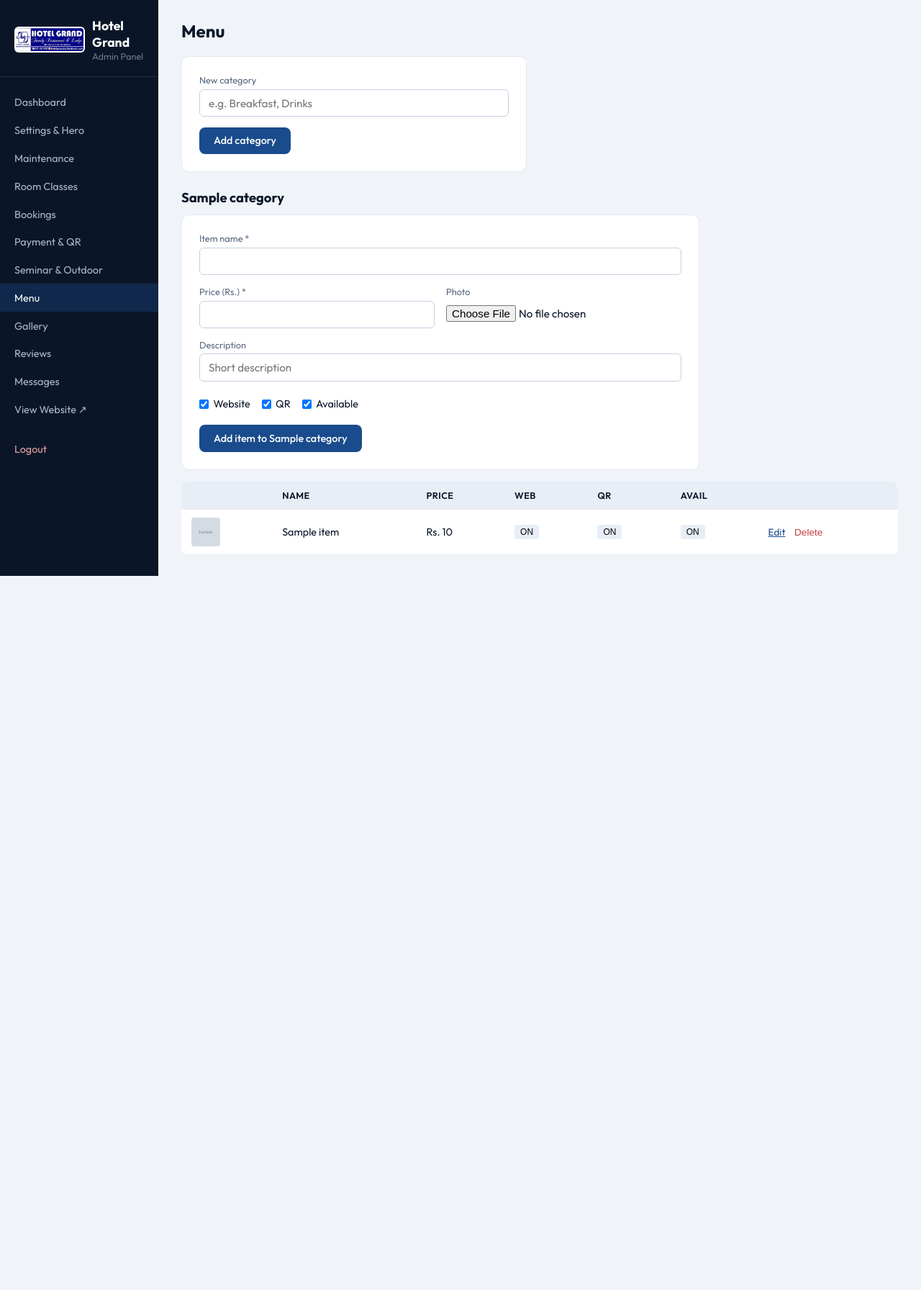
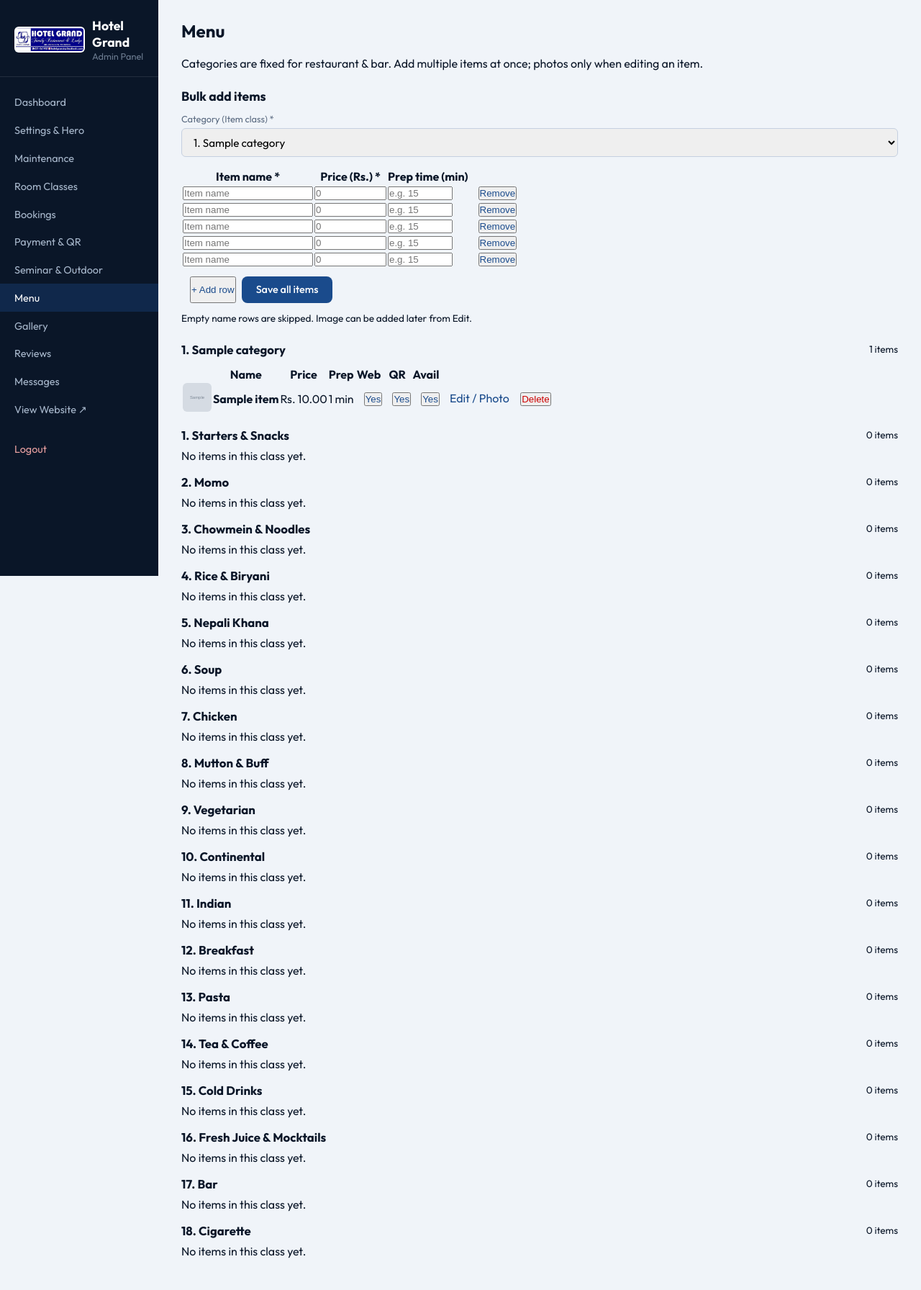
Before and after one commit to argonbhujel1/hotelgrandpublic, a Flask app: page /admin/menu in a window 1280 px wide. Shown: the whole page at 72% size. Before the commit the page ends 800 px from the top, so only its background shows below. Run offline with Flask 3, Linux system fonts and the light colour scheme; the visitor is signed in with stand-in values (Sample User, id 1); tables that the repository leaves empty hold one stand-in row (values such as "Sample post"); grey boxes marked "Sample" are stand-in pictures; some libraries are stand-ins or nearby versions.

Commit message:
final day update

```diff
--- a/hotel_site/__init__.py
+++ b/hotel_site/__init__.py
@@ -249,6 +249,7 @@ def _ensure_public_schema():
         "ALTER TABLE menu_items ADD COLUMN IF NOT EXISTS is_active BOOLEAN DEFAULT TRUE",
         "ALTER TABLE menu_items ADD COLUMN IF NOT EXISTS is_available BOOLEAN DEFAULT TRUE",
         "ALTER TABLE menu_items ADD COLUMN IF NOT EXISTS sort_order INTEGER DEFAULT 0",
+        "ALTER TABLE menu_items ADD COLUMN IF NOT EXISTS prep_time_minutes INTEGER",
         "ALTER TABLE room_types ADD COLUMN IF NOT EXISTS slug VARCHAR(140)",
         "ALTER TABLE room_types ADD COLUMN IF NOT EXISTS is_enabled BOOLEAN DEFAULT TRUE",
         "ALTER TABLE room_types ADD COLUMN IF NOT EXISTS sort_order INTEGER DEFAULT 0",
--- a/hotel_site/models/menu.py
+++ b/hotel_site/models/menu.py
@@ -36,6 +36,7 @@ class MenuItem(db.Model):
     show_on_website = db.Column(db.Boolean, default=True)
     show_on_qr = db.Column(db.Boolean, default=True)
     sort_order = db.Column(db.Integer, default=0)
+    prep_time_minutes = db.Column(db.Integer)
     created_at = db.Column(db.DateTime, default=npt_now_naive)
     updated_at = db.Column(db.DateTime, default=npt_now_naive, onupdate=npt_now_naive)
 
--- a/hotel_site/routes/admin.py
+++ b/hotel_site/routes/admin.py
@@ -551,12 +551,49 @@ def booking_status(bid):
 
 # ── Menu ──────────────────────────────────────────────
 
+
+DEFAULT_MENU_CATEGORIES = [
+    "Starters & Snacks", "Momo", "Chowmein & Noodles", "Rice & Biryani",
+    "Nepali Khana", "Soup", "Chicken", "Mutton & Buff", "Vegetarian",
+    "Continental", "Indian", "Breakfast", "Pasta",
+    "Tea & Coffee", "Cold Drinks", "Fresh Juice & Mocktails", "Bar", "Cigarette",
+]
+
+
+def _ensure_menu_categories():
+    """Create fixed restaurant/bar categories if missing (shared DB safe)."""
+    existing = {c.name.strip().lower(): c for c in MenuCategory.query.all()}
+    changed = False
+    for i, name in enumerate(DEFAULT_MENU_CATEGORIES, 1):
+        key = name.lower()
+        if key not in existing:
+            c = MenuCategory(name=name, slug=name.lower().replace(" ", "-").replace("&", "and"), sort_order=i, is_active=True)
+            db.session.add(c)
+            changed = True
+        else:
+            c = existing[key]
+            if c.sort_order != i:
+                c.sort_order = i
+                changed = True
+            if hasattr(c, "is_active") and not c.is_active:
+                c.is_active = True
+                changed = True
+    if changed:
+        try:
+            db.session.commit()
+        except Exception:
+            db.session.rollback()
+
 @admin_bp.route("/menu")
 @admin_required
 def menu():
     try:
         from hotel_site import _ensure_public_schema
         _ensure_public_schema()
+    except Exception:
+        pass
+    try:
+        _ensure_menu_categories()
     except Exception:
         pass
 
@@ -597,26 +634,79 @@ def menu_category():
 @admin_bp.route("/menu/item", methods=["POST"])
 @admin_required
 def menu_item():
-    cat_id = int(request.form.get("category_id", 0))
-    name = request.form.get("name", "").strip()
-    price = request.form.get("price", 0)
-    if name and cat_id:
+    """Legacy single-item add — still supported."""
+    cat_id = int(request.form.get("category_id", 0) or 0)
+    name = (request.form.get("name") or "").strip()
+    if cat_id and name:
+        try:
+            price = float(request.form.get("price") or 0)
+        except (TypeError, ValueError):
+            price = 0
+        prep = request.form.get("prep_time_minutes")
+        try:
+            prep = int(prep) if prep not in (None, "") else None
+        except (TypeError, ValueError):
+            prep = None
         item = MenuItem(
             category_id=cat_id,
             name=name,
-            description=request.form.get("description", "").strip(),
-            price=price or 0,
-            show_on_website=bool(request.form.get("show_on_website")),
-            show_on_qr=bool(request.form.get("show_on_qr")),
-            is_available=bool(request.form.get("is_available", True)),
-            is_orderable=True,
+            description=(request.form.get("description") or "").strip() or None,
+            price=price,
+            prep_time_minutes=prep,
+            is_available=True,
+            show_on_website=True,
+            show_on_qr=True,
+            is_active=True,
         )
-        img = _upload(request.files.get("image"), "menu")
-        if img:
-            item.image_url = img
         db.session.add(item)
         db.session.commit()
         flash("Menu item added.", "success")
+    return redirect(url_for("admin.menu"))
+
+
+@admin_bp.route("/menu/item/bulk", methods=["POST"])
+@admin_required
+def menu_item_bulk():
+    """Add multiple items at once (name, price, prep time). No image on bulk."""
+    cat_id = int(request.form.get("category_id", 0) or 0)
+    names = request.form.getlist("names[]") or request.form.getlist("names")
+    prices = request.form.getlist("prices[]") or request.form.getlist("prices")
+    preps = request.form.getlist("prep_times[]") or request.form.getlist("prep_times")
+    if not cat_id:
+        flash("Select a category.", "error")
+        return redirect(url_for("admin.menu"))
+    added = 0
+    for i, name in enumerate(names):
+        name = (name or "").strip()
+        if not name:
+            continue
+        try:
+            price = float(prices[i]) if i < len(prices) and prices[i] not in (None, "") else 0
+        except (TypeError, ValueError, IndexError):
+            price = 0
+        prep = None
+        try:
+            if i < len(preps) and preps[i] not in (None, ""):
+                prep = int(preps[i])
+        except (TypeError, ValueError, IndexError):
+            prep = None
+        item = MenuItem(
+            category_id=cat_id,
+            name=name,
+            price=price,
+            prep_time_minutes=prep,
+            is_available=True,
+            show_on_website=True,
+            show_on_qr=True,
+            is_active=True,
+        )
+        db.session.add(item)
+        added += 1
+    if added:
+        db.session.commit()
+        flash(f"{added} menu item(s) added. Add photos from Edit if needed.", "success")
+    else:
+        flash("No items to add (empty names).", "error")
     return redirect(url_for("admin.menu"))
 
 
@@ -751,6 +841,11 @@ def menu_item_edit(item_id):
         item.show_on_website = bool(request.form.get("show_on_website"))
         item.show_on_qr = bool(request.form.get("show_on_qr"))
         item.is_available = bool(request.form.get("is_available"))
+        try:
+            pt = request.form.get("prep_time_minutes")
+            item.prep_time_minutes = int(pt) if pt not in (None, "") else None
+        except (TypeError, ValueError):
+            pass
         img = _upload(request.files.get("image"), "menu")
         if img:
             item.image_url = img
--- a/hotel_site/templates/admin/menu.html
+++ b/hotel_site/templates/admin/menu.html
@@ -2,95 +2,137 @@
 {% block title %}Menu{% endblock %}
 {% block content %}
 <h1>Menu</h1>
+<p style="color:var(--muted);margin-bottom:1rem">Categories are fixed for restaurant &amp; bar. Add multiple items at once; photos only when editing an item.</p>
 
-<form method="post" action="{{ url_for('admin.menu_category') }}" class="admin-form" style="margin-bottom:1.5rem;max-width:480px">
+{% if categories %}
+<div class="admin-card" style="margin-bottom:1.5rem">
+  <h2 style="font-size:1.1rem;margin-bottom:.75rem">Bulk add items</h2>
+  <form method="post" action="{{ url_for('admin.menu_item_bulk') }}">
     <input type="hidden" name="csrf_token" value="{{ csrf_token() }}">
     <div class="form-group">
-    <label>New category</label>
-    <input name="name" placeholder="e.g. Breakfast, Drinks" required>
+      <label>Category (Item class) *</label>
+      <select name="category_id" required>
+        {% for c in categories %}
+        <option value="{{ c.id }}">{{ c.sort_order }}. {{ c.name }}</option>
+        {% endfor %}
+      </select>
     </div>
-  <button type="submit" class="btn-primary">Add category</button>
-</form>
-
-{% for cat in categories %}
-<section class="menu-admin-cat">
-  <h2>{{ cat.name }}</h2>
-
-  <form method="post" action="{{ url_for('admin.menu_item') }}" enctype="multipart/form-data" class="admin-form" style="margin-bottom:1rem">
-    <input type="hidden" name="csrf_token" value="{{ csrf_token() }}">
-    <input type="hidden" name="category_id" value="{{ cat.id }}">
-    <div class="form-group">
-      <label>Item name *</label>
-      <input name="name" required>
-    </div>
-    <div class="form-row">
-      <div class="form-group">
-        <label>Price (Rs.) *</label>
-        <input name="price" type="number" step="1" required>
-      </div>
-      <div class="form-group">
-        <label>Photo</label>
-        <input type="file" name="image" accept="image/*">
-      </div>
-    </div>
-    <div class="form-group">
-      <label>Description</label>
-      <input name="description" placeholder="Short description">
-    </div>
-    <div style="display:flex;flex-wrap:wrap;gap:1rem;margin:0.75rem 0">
-      <label class="check"><input type="checkbox" name="show_on_website" value="1" checked> Website</label>
-      <label class="check"><input type="checkbox" name="show_on_qr" value="1" checked> QR</label>
-      <label class="check"><input type="checkbox" name="is_available" value="1" checked> Available</label>
-    </div>
-    <button type="submit" class="btn-primary">Add item to {{ cat.name }}</button>
-  </form>
-
-  <table class="admin-table">
+    <div class="table-wrap" style="margin:.75rem 0">
+      <table class="data" id="bulkRows">
         <thead>
-      <tr><th></th><th>Name</th><th>Price</th><th>Web</th><th>QR</th><th>Avail</th><th></th></tr>
+          <tr>
+            <th>Item name *</th>
+            <th>Price (Rs.) *</th>
+            <th>Prep time (min)</th>
+            <th></th>
+          </tr>
         </thead>
         <tbody>
-    {% for it in (cat._items_list if cat._items_list is defined else cat.items) %}
+          {% for _ in range(5) %}
+          <tr class="bulk-row">
+            <td><input name="names[]" placeholder="Item name" style="width:100%"></td>
+            <td><input name="prices[]" type="number" step="1" min="0" placeholder="0" style="width:100px"></td>
+            <td><input name="prep_times[]" type="number" step="1" min="0" placeholder="e.g. 15" style="width:90px"></td>
+            <td><button type="button" class="btn-link" onclick="this.closest('tr').remove()">Remove</button></td>
+          </tr>
+          {% endfor %}
+        </tbody>
+      </table>
+    </div>
+    <div style="display:flex;gap:.5rem;flex-wrap:wrap;margin-bottom:.75rem">
+      <button type="button" class="btn-link" onclick="addBulkRow()">+ Add row</button>
+      <button type="submit" class="btn-primary">Save all items</button>
+    </div>
+    <p style="font-size:.85rem;color:var(--muted)">Empty name rows are skipped. Image can be added later from Edit.</p>
+  </form>
+</div>
+{% endif %}
+
+{% for c in categories %}
+<div class="admin-card" style="margin-bottom:1rem">
+  <div style="display:flex;justify-content:space-between;align-items:center;flex-wrap:wrap;gap:.5rem">
+    <h2 style="font-size:1.05rem;margin:0">{{ c.sort_order }}. {{ c.name }}</h2>
+    <span style="color:var(--muted);font-size:.85rem">{{ c._items_list|length }} items</span>
+  </div>
+  {% if c._items_list %}
+  <div class="table-wrap" style="margin-top:.75rem">
+    <table class="data">
+      <thead>
         <tr>
-      <td>{% if it.image_url %}<img src="{{ it.image_url }}" class="menu-thumb" alt="">{% else %}—{% endif %}</td>
-      <td>{{ it.name }}</td>
-      <td>Rs. {{ '{:,.0f}'.format(it.price) }}</td>
+          <th></th>
+          <th>Name</th>
+          <th>Price</th>
+          <th>Prep</th>
+          <th>Web</th>
+          <th>QR</th>
+          <th>Avail</th>
+          <th></th>
+        </tr>
+      </thead>
+      <tbody>
+        {% for item in c._items_list %}
+        <tr>
           <td>
-        <form method="post" action="{{ url_for('admin.menu_item_toggle', item_id=it.id) }}">
+            {% if item.image_url %}
+            <img src="{{ item.image_url }}" alt="" style="width:40px;height:40px;object-fit:cover;border-radius:6px">
+            {% else %}
+            <span style="color:var(--muted);font-size:.8rem">No photo</span>
+            {% endif %}
+          </td>
+          <td><strong>{{ item.name }}</strong></td>
+          <td>Rs. {{ item.price }}</td>
+          <td>{% if item.prep_time_minutes %}{{ item.prep_time_minutes }} min{% else %}—{% endif %}</td>
+          <td>
+            <form method="post" action="{{ url_for('admin.menu_item_toggle', item_id=item.id) }}" style="display:inline">
               <input type="hidden" name="csrf_token" value="{{ csrf_token() }}">
               <input type="hidden" name="field" value="show_on_website">
-          <button type="submit" class="badge">{{ 'ON' if it.show_on_website else 'OFF' }}</button>
+              <button type="submit" class="btn-link">{{ 'Yes' if item.show_on_website else 'No' }}</button>
             </form>
           </td>
           <td>
-        <form method="post" action="{{ url_for('admin.menu_item_toggle', item_id=it.id) }}">
+            <form method="post" action="{{ url_for('admin.menu_item_toggle', item_id=item.id) }}" style="display:inline">
               <input type="hidden" name="csrf_token" value="{{ csrf_token() }}">
               <input type="hidden" name="field" value="show_on_qr">
-          <button type="submit" class="badge">{{ 'ON' if it.show_on_qr else 'OFF' }}</button>
+              <button type="submit" class="btn-link">{{ 'Yes' if item.show_on_qr else 'No' }}</button>
             </form>
           </td>
           <td>
-        <form method="post" action="{{ url_for('admin.menu_item_toggle', item_id=it.id) }}">
+            <form method="post" action="{{ url_for('admin.menu_item_toggle', item_id=item.id) }}" style="display:inline">
               <input type="hidden" name="csrf_token" value="{{ csrf_token() }}">
               <input type="hidden" name="field" value="is_available">
-          <button type="submit" class="badge">{{ 'ON' if it.is_available else 'OFF' }}</button>
+              <button type="submit" class="btn-link">{{ 'Yes' if item.is_available else 'No' }}</button>
             </form>
           </td>
-      <td class="actions">
-        <a href="{{ url_for('admin.menu_item_edit', item_id=it.id) }}">Edit</a>
-        <form method="post" action="{{ url_for('admin.menu_item_delete', item_id=it.id) }}" onsubmit="return confirm('Delete?')" style="display:inline">
+          <td style="white-space:nowrap">
+            <a href="{{ url_for('admin.menu_item_edit', item_id=item.id) }}" class="btn-link">Edit / Photo</a>
+            <form method="post" action="{{ url_for('admin.menu_item_delete', item_id=item.id) }}" style="display:inline" onsubmit="return confirm('Delete this item?')">
               <input type="hidden" name="csrf_token" value="{{ csrf_token() }}">
-          <button type="submit" class="link-danger">Delete</button>
+              <button type="submit" class="btn-link" style="color:#c00">Delete</button>
             </form>
           </td>
         </tr>
-    {% else %}
-    <tr><td colspan="7">No items in this category yet.</td></tr>
         {% endfor %}
       </tbody>
     </table>
-</section>
+  </div>
   {% else %}
-<p class="muted">No categories yet. Add one above.</p>
+  <p style="color:var(--muted);margin-top:.5rem">No items in this class yet.</p>
+  {% endif %}
+</div>
+{% else %}
+<p>No categories yet. They will be created on next deploy / seed.</p>
 {% endfor %}
+
+<script>
+function addBulkRow() {
+  var tbody = document.querySelector('#bulkRows tbody');
+  var tr = document.createElement('tr');
+  tr.className = 'bulk-row';
+  tr.innerHTML = '<td><input name="names[]" placeholder="Item name" style="width:100%"></td>' +
+    '<td><input name="prices[]" type="number" step="1" min="0" placeholder="0" style="width:100px"></td>' +
+    '<td><input name="prep_times[]" type="number" step="1" min="0" placeholder="e.g. 15" style="width:90px"></td>' +
+    '<td><button type="button" class="btn-link" onclick="this.closest(\'tr\').remove()">Remove</button></td>';
+  tbody.appendChild(tr);
+}
+</script>
 {% endblock %}
--- a/hotel_site/templates/admin/menu_item_edit.html
+++ b/hotel_site/templates/admin/menu_item_edit.html
@@ -18,7 +18,11 @@
       <input name="price" type="number" step="1" value="{{ item.price }}" required>
     </div>
     <div class="form-group">
-      <label>Photo</label>
+      <label>Prep time (minutes)</label>
+      <input name="prep_time_minutes" type="number" step="1" min="0" value="{{ item.prep_time_minutes or '' }}" placeholder="e.g. 15">
+    </div>
+    <div class="form-group">
+      <label>Photo (edit only)</label>
       <input type="file" name="image" accept="image/*">
       {% if item.image_url %}
       <img src="{{ item.image_url }}" alt="" class="preview-img" style="margin-top:0.5rem;max-height:100px">
```
Lines whose indentation alone changed are shown as unchanged.
